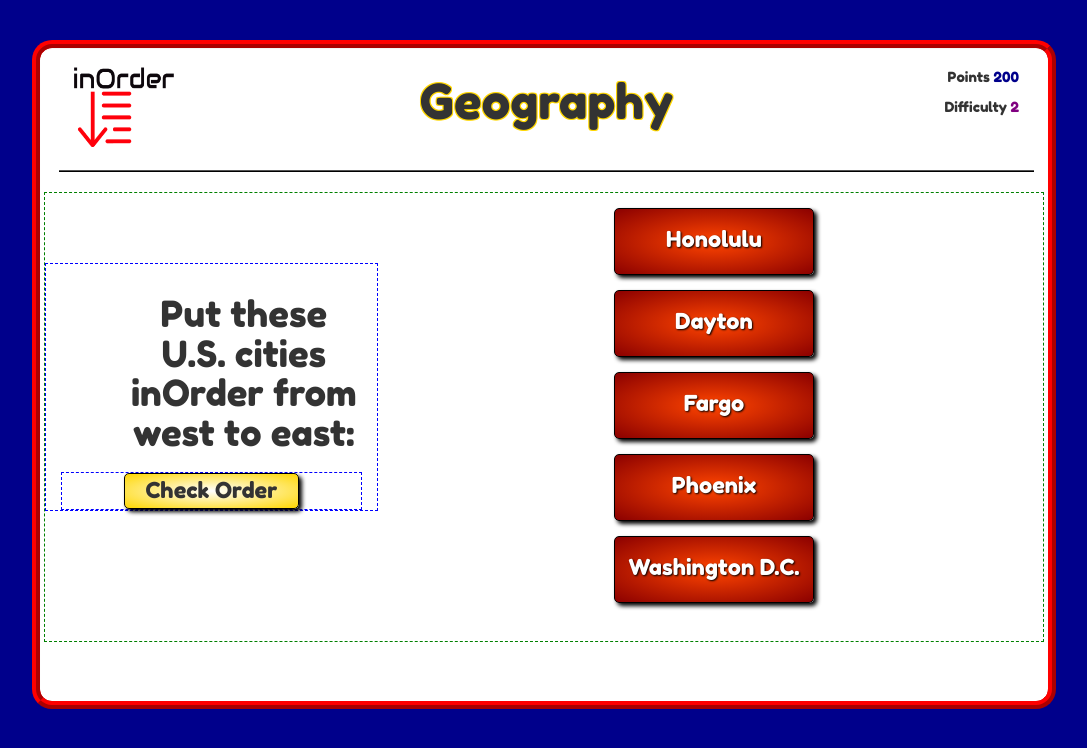
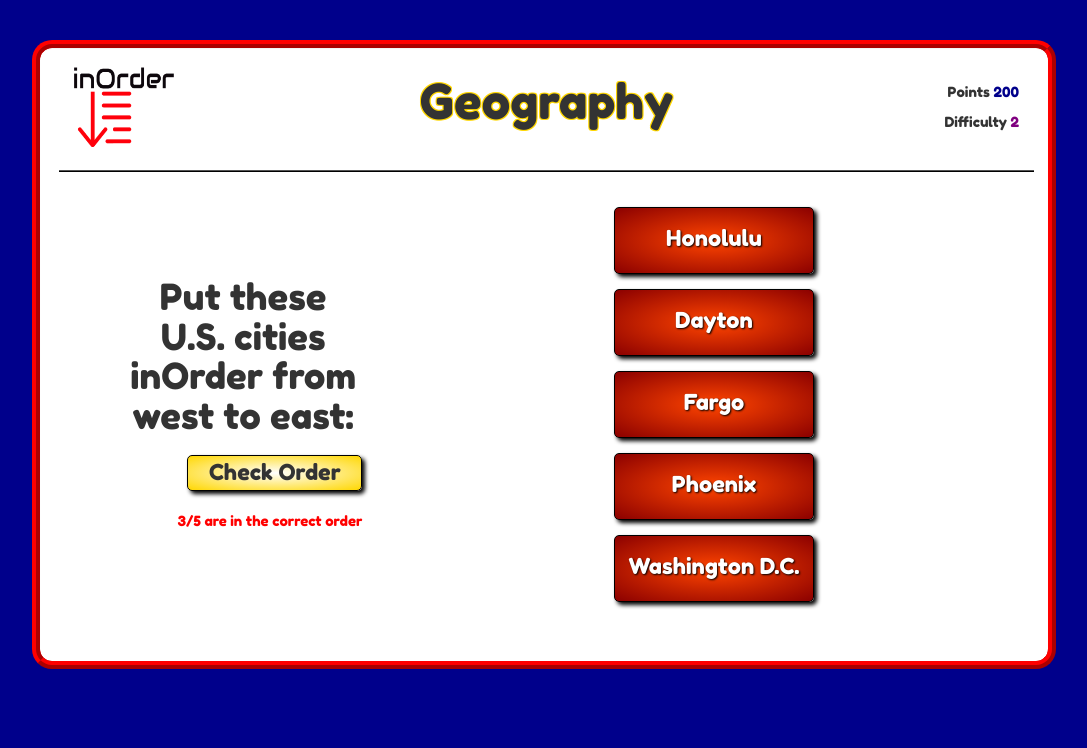
Before and after one commit to kellygmoore/personal_project, a website: page client/views/index.html at #!/home in a window 1280 px wide. Both pictures are taken after a click on the button "Check Order". Shown: the top 748 px of the page, without its empty margins (96-1183 px from the left). Drawn offline with Linux system fonts and the light colour scheme; files that its build step writes are made by us from their sources; files whose address does not match are found by name.

Commit message:
correct order divs

```diff
--- a/client/scripts/app.js
+++ b/client/scripts/app.js
@@ -2,7 +2,7 @@
 
 var myApp = angular.module("myApp", ['as.sortable', 'ngRoute']);
 
-myApp.config(["$routeProvider", function($routeProvider){
+    myApp.config(["$routeProvider", function($routeProvider){
     $routeProvider.
         when('/home', {
             templateUrl: "assets/views/routes/home.html"
@@ -38,15 +38,24 @@ myApp.controller('MainCtrl', ["$scope", function($scope) {
         containment: '#sortable-container'
     };
 
+    $scope.trueOrFalse = true;
+    $scope.showNextArrow = true;
+
     $scope.checkAnswers = function() {
-        var counter = 0;
+        $scope.counter = 0;
+        $scope.trueOrFalse = false;
         for(i=0; i<$scope.question1.length; i++){
             if ($scope.question1[i].id === (i+1)) {
                 console.log(i, " is correct!");
-                counter++;
+                $scope.counter++;
             }
         }
-        console.log("The counter is at: ", counter);
+        if($scope.counter === 5){
+            $scope.showNextArrow = false;
+            $scope.trueOrFalse = true;
+        }
+        console.log("The counter is at: ", $scope.counter);
+        //return $scope.counter;
     }
 
 }]);
--- a/client/styles/style.css
+++ b/client/styles/style.css
@@ -1,8 +1,9 @@
 
 body {
-    font-family: 'Fredoka One', cursive, Arial;
+    font-family: 'Fredoka One', Arial, sans-serif;
     background-color: darkblue;
-    /*background-image: url("/assets/views/bkgd_1.jpg");*/
+    /*background-image: url("/assets/views/blue2.jpg");*/
+    /*background-repeat: no-repeat;*/
 }
 
 .bigDiv {
@@ -19,22 +20,18 @@ body {
 
 .gameDiv {
     height: 450px;
-    border: 1px dashed green;
+    /*border: 1px dashed green;*/
 }
 
 #middle {
-    margin-top: 70px;
+    margin-top: 55px;
     text-align: center;
-    border: 1px dashed blue;
+    /*border: 1px dashed blue;*/
 }
 
 .headerDiv {
     border-bottom: 2px ridge black;
     height: 5px;
-}
-
-.bottomDiv {
-    border: 1px dashed blue;
 }
 
 h1 {
@@ -93,7 +90,8 @@ img {
 
 #pointsDifficultyDiv {
     text-align: right;
-    height: 100px;
+    margin-top: 15px;
+    height: 85px;
 }
 
 #categoryTitleDiv {
@@ -119,3 +117,21 @@ img {
 #diffSpan {
     color: purple;
 }
+
+.correctStatusDiv, .moveOnDiv, .buttonDiv {
+    display: block;
+    float: right;
+}
+/*.buttonDiv {*/
+    /*/!*border: 1px dashed blue;*!/*/
+    /*float: right;*/
+/*}*/
+#showNumberCorrect {
+    margin-top: 20px;
+    color: red;
+}
+
+#showNextArrow img {
+    width: 70px;
+    height: 50px;
+}
--- a/server/public/assets/styles/style.css
+++ b/server/public/assets/styles/style.css
@@ -1,8 +1,9 @@
 
 body {
-    font-family: 'Fredoka One', cursive, Arial;
+    font-family: 'Fredoka One', Arial, sans-serif;
     background-color: darkblue;
-    /*background-image: url("/assets/views/bkgd_1.jpg");*/
+    /*background-image: url("/assets/views/blue2.jpg");*/
+    /*background-repeat: no-repeat;*/
 }
 
 .bigDiv {
@@ -19,22 +20,18 @@ body {
 
 .gameDiv {
     height: 450px;
-    border: 1px dashed green;
+    /*border: 1px dashed green;*/
 }
 
 #middle {
-    margin-top: 70px;
+    margin-top: 55px;
     text-align: center;
-    border: 1px dashed blue;
+    /*border: 1px dashed blue;*/
 }
 
 .headerDiv {
     border-bottom: 2px ridge black;
     height: 5px;
-}
-
-.bottomDiv {
-    border: 1px dashed blue;
 }
 
 h1 {
@@ -93,7 +90,8 @@ img {
 
 #pointsDifficultyDiv {
     text-align: right;
-    height: 100px;
+    margin-top: 15px;
+    height: 85px;
 }
 
 #categoryTitleDiv {
@@ -119,3 +117,21 @@ img {
 #diffSpan {
     color: purple;
 }
+
+.correctStatusDiv, .moveOnDiv, .buttonDiv {
+    display: block;
+    float: right;
+}
+/*.buttonDiv {*/
+    /*/!*border: 1px dashed blue;*!/*/
+    /*float: right;*/
+/*}*/
+#showNumberCorrect {
+    margin-top: 20px;
+    color: red;
+}
+
+#showNextArrow img {
+    width: 70px;
+    height: 50px;
+}
--- a/server/public/assets/views/routes/home.html
+++ b/server/public/assets/views/routes/home.html
@@ -4,8 +4,15 @@
         <div class="gameDiv row">
             <div id="middle" class="col-md-4">
                 <h1>Put these U.S. cities inOrder from west to east:</h1>
-                <div class="bottomDiv">
-                    <button class="buttonClass" ng-click="checkAnswers()">Check Order</button>
+                <div class="buttonDiv" ng-model="answerSolution">
+                    <button class="buttonClass" ng-click="checkAnswers()">Check Order</button><br>
+                </div>
+                <div class="correctStatusDiv">
+                    <p ng-hide="trueOrFalse" id="showNumberCorrect">{{counter}}/5 are in the correct order</p><br>
+                </div>
+                <div class="moveOnDiv">
+                    <p ng-hide="showNextArrow">inOrder Success!</p>
+                    <p ng-hide="showNextArrow" id="showNextArrow">Next Question<img src="assets/views/nextarrow.png" alt="next arrow"</p>
                 </div>
             </div>
 
@@ -18,11 +25,6 @@
                     </li>
                 </ul>
             </div>
-
         </div>
-
-
-        <br>
-        <br>
     </div>
 </div>
```
Also changed, not shown: client/views/routes/home.html (+9 -7 lines), client/views/blue2.jpg (added), client/views/blue3.jpg (added), client/views/blue4.jpg (added), client/views/nextarrow.png (added), server/public/assets/scripts/app.min.js, server/public/assets/views/blue1.jpg (added), server/public/assets/views/blue2.jpg (added), server/public/assets/views/blue3.jpg (added), server/public/assets/views/blue4.jpg (added), server/public/assets/views/blue5.jpeg (added), server/public/assets/views/nextarrow.png (added).
